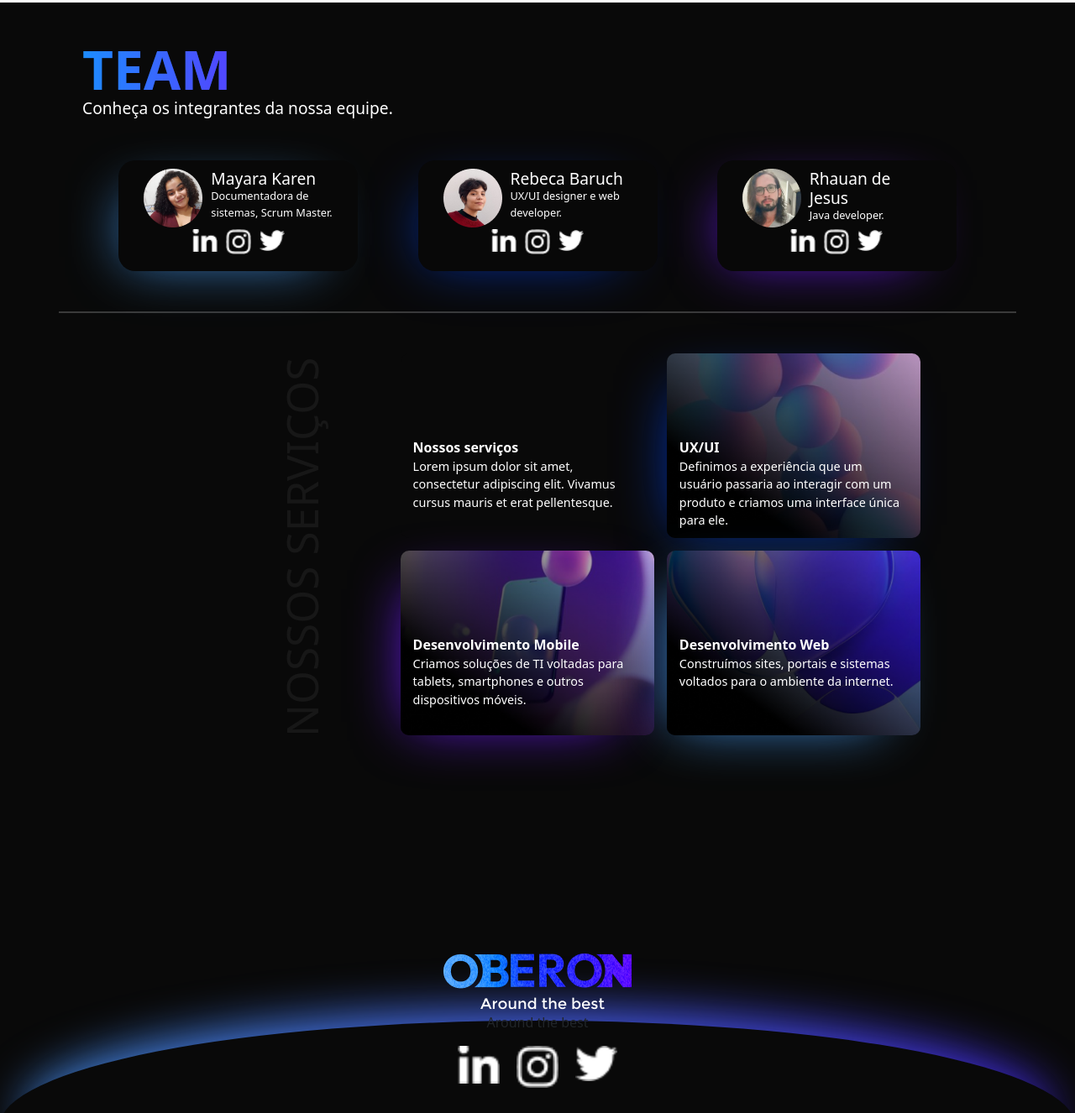
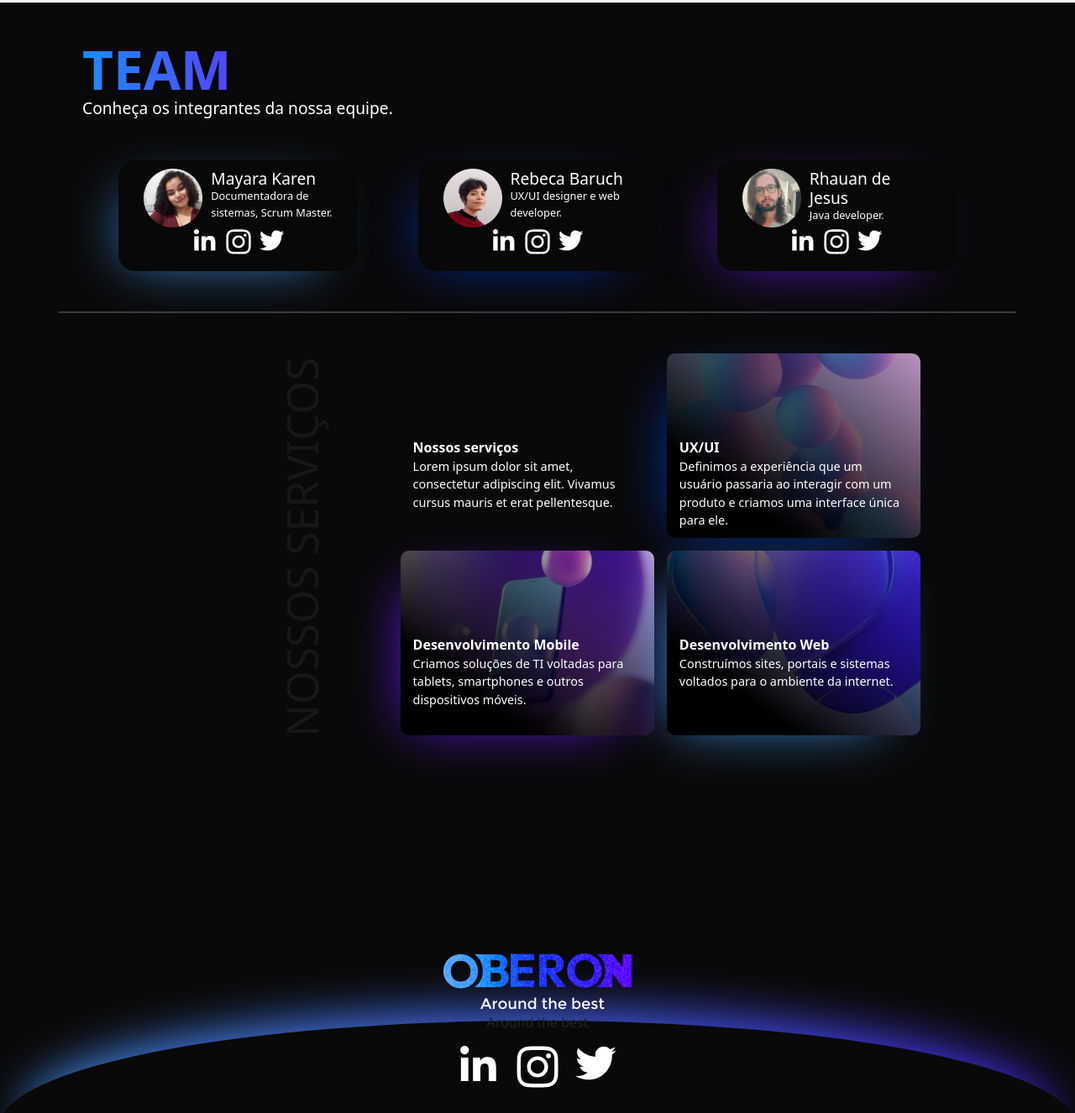
Before and after one commit to luizlopes12/Oberon, a plain HTML site: page index.html in a window 1280 px wide. Shown: the part 2217-3543 px from the top of the page at 84% size. Drawn offline with Linux system fonts and the light colour scheme.

Commit message:
Ajustes nas imagens

```diff
--- a/index.html
+++ b/index.html
@@ -160,13 +160,13 @@
                         </p>
                         <div class="socials">
                             <a href="#">
-                                <img src="./assets/img/linkedin.png" alt="">
+                                <img src="./assets/img/linkedin.svg" alt="">
                             </a>
                             <a href="#">
-                                <img src="./assets/img/insta.png" alt="">
+                                <img src="./assets/img/insta.svg" alt="">
                             </a>
                             <a href="#">
-                                <img src="./assets/img/twitter.png" alt="">
+                                <img src="./assets/img/twitter.svg" alt="">
                             </a>
                         </div>
                     </div>
@@ -184,13 +184,13 @@
                         </p>
                         <div class="socials">
                             <a href="#">
-                                <img src="./assets/img/linkedin.png" alt="">
+                                <img src="./assets/img/linkedin.svg" alt="">
                             </a>
                             <a href="#">
-                                <img src="./assets/img/insta.png" alt="">
+                                <img src="./assets/img/insta.svg" alt="">
                             </a>
                             <a href="#">
-                                <img src="./assets/img/twitter.png" alt="">
+                                <img src="./assets/img/twitter.svg" alt="">
                             </a>
                         </div>
                     </div>
@@ -208,13 +208,13 @@
                         </p>
                         <div class="socials">
                             <a href="#">
-                                <img src="./assets/img/linkedin.png" alt="">
+                                <img src="./assets/img/linkedin.svg" alt="">
                             </a>
                             <a href="#">
-                                <img src="./assets/img/insta.png" alt="">
+                                <img src="./assets/img/insta.svg" alt="">
                             </a>
                             <a href="#">
-                                <img src="./assets/img/twitter.png" alt="">
+                                <img src="./assets/img/twitter.svg" alt="">
                             </a>
                         </div>
                     </div>
@@ -260,13 +260,13 @@
             <p>Around the best</p>
             <div class="socials">
                 <a href="#">
-                    <img src="./assets/img/linkedin.png" alt="">
+                    <img src="./assets/img/linkedin.svg" alt="">
                 </a>
                 <a href="#">
-                    <img src="./assets/img/insta.png" alt="">
+                    <img src="./assets/img/insta.svg" alt="">
                 </a>
                 <a href="#">
-                    <img src="./assets/img/twitter.png" alt="">
+                    <img src="./assets/img/twitter.svg" alt="">
                 </a>
             </div>
         </div>
```
Also changed, not shown: assets/img/insta.svg (added), assets/img/linkedin.svg (added), assets/img/twitter.svg (added).
